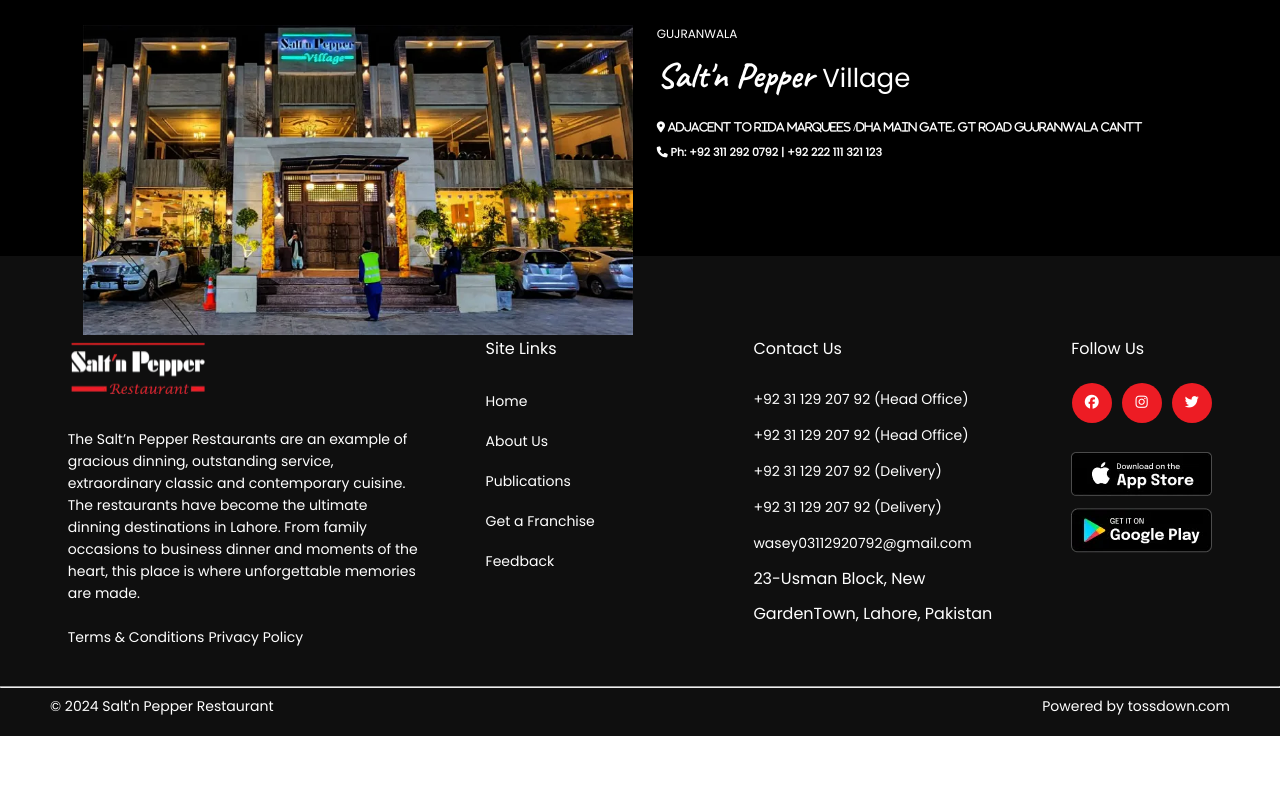
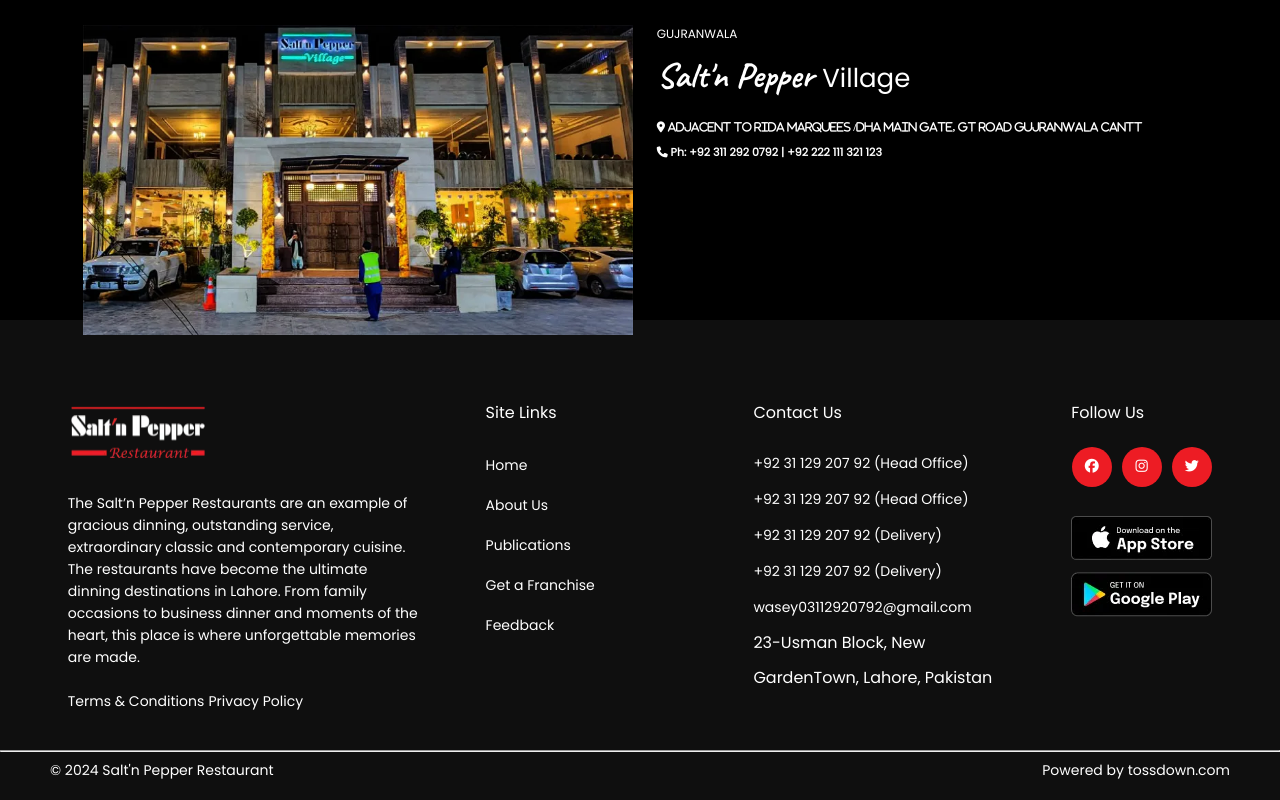
Before and after one commit to waaseyzulfiqar/Salt-n-Pepper_clone, a plain HTML site: page about.html in a window 1280 px wide. Shown: the part 4384-5184 px from the top of the page. Before the commit the page ends 5120 px from the top, so only its background shows below. Drawn offline with Linux system fonts and the light colour scheme.

```diff
--- a/about.css
+++ b/about.css
@@ -386,7 +386,7 @@ footer{
     justify-content: space-evenly;
     /* align-items: center; */
     padding-top: 80px;
-    margin-top: 300%;
+    margin-top: 305%;
 }
 
 
```
Also changed, not shown: publications.html (+0 -2 lines).
